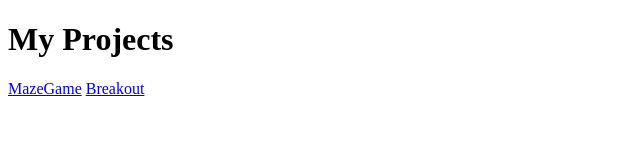
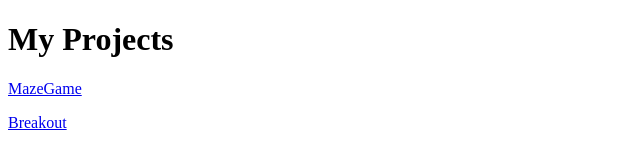
Before and after one commit to JeffreyGene/JeffreyGene.github.io, a plain HTML site: page index.html in a window 1280 px wide. Shown: the whole page, without its empty margins (0-640 px from the left). Drawn offline with Linux system fonts and the light colour scheme.

Commit message:
Update index.html

```diff
--- a/index.html
+++ b/index.html
@@ -6,7 +6,7 @@
 </head>
 <body>
     <h1>My Projects</h1>
-    <a href="./MazeGame">MazeGame</a>
-    <a href="./Breakout">Breakout</a>
+    <p><a href="./MazeGame">MazeGame</a></p>
+    <p><a href="./Breakout">Breakout</a></p>
 </body>
 </html>
```
